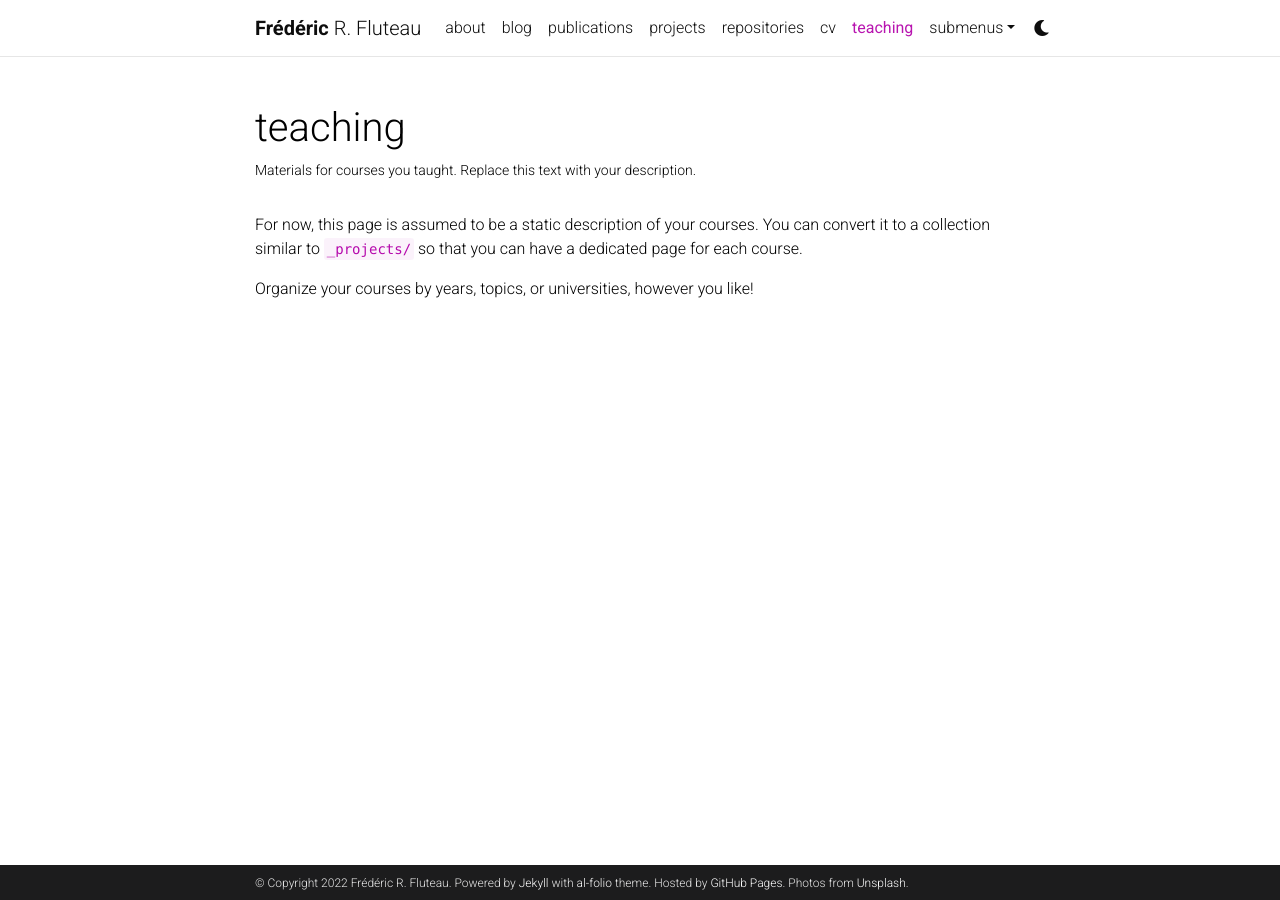
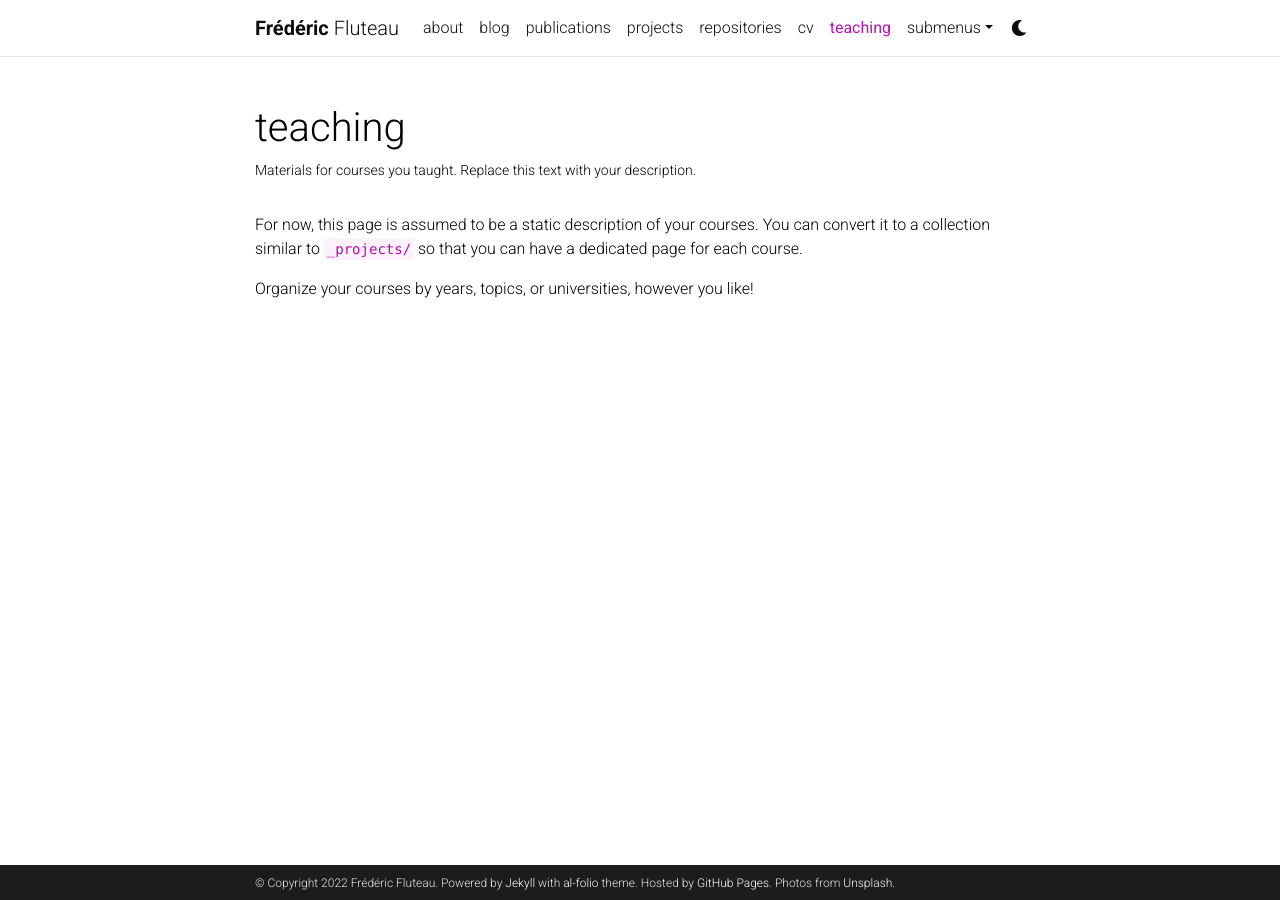
Before and after one commit to fredflut/fredflut.github.io, a Jekyll site: the page built from _pages/teaching.md, in a window 1280 px wide. Built offline with Jekyll 4.4.1, drawn with Linux system fonts in a browser that asks for light colours; full-size pictures stand in for the smaller copies a plugin makes; comment, search, counter and statistics services are not loaded; a style sheet for code colours, icons or effects is not loaded; part of the change alters nothing that is shown.

```diff
--- a/_config.yml
+++ b/_config.yml
@@ -4,7 +4,6 @@
 
 title: blank # the website title (if blank, full name will be used instead)
 first_name: Frédéric
-middle_name: R.
 last_name: Fluteau
 email: fluteau@ipgp.fr
 description: > # the ">" symbol means to ignore newlines until "footer_text:"
```
